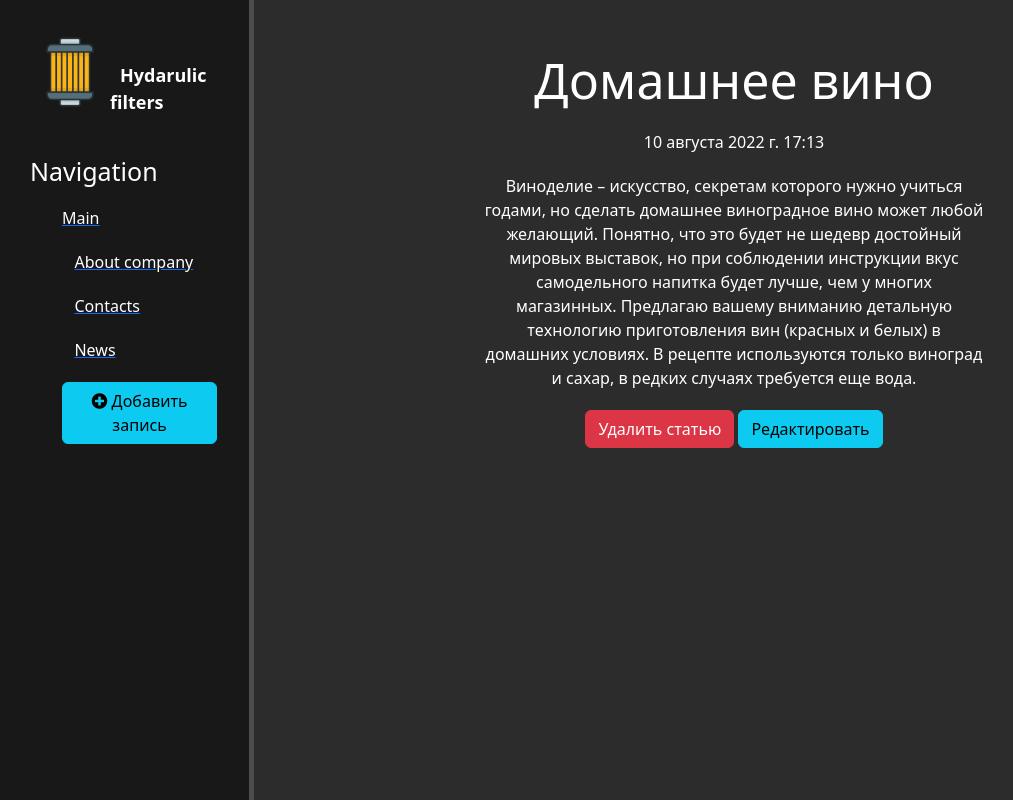
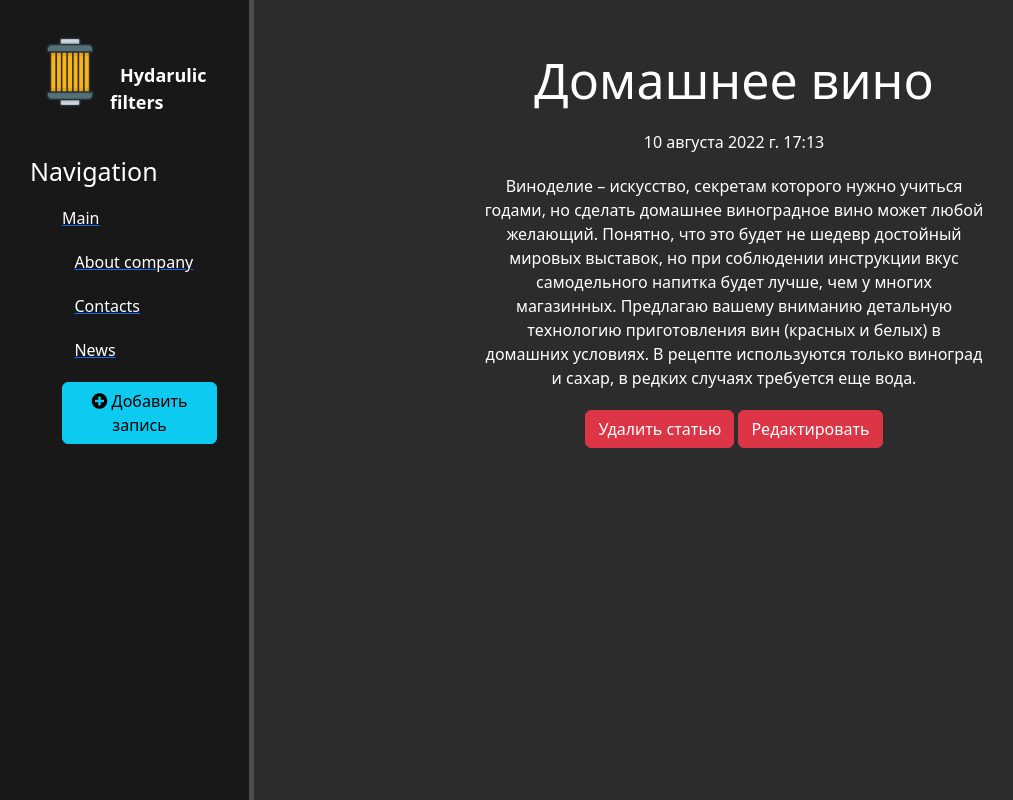
Before and after one commit to Dmitry-pytho/webapp, a Django app: page /news/3 in a window 1280 px wide. Shown: the whole page, without its empty margins (2-1015 px from the left). Run offline with Django 4.2, Linux system fonts and the light colour scheme; data comes from the database, SQL or seed files in the repository; some libraries are stand-ins or nearby versions.

Commit message:
replace button

```diff
--- a/itproger/news/templates/news/details_view.html
+++ b/itproger/news/templates/news/details_view.html
@@ -8,6 +8,6 @@
         <p>{{ article.date }}</p>
         <p>{{ article.full_text }}</p>
         <a href="{% url 'news-delete' article.id %}" class="btn btn-danger">Удалить статью</a>
-        <a href="{% url 'news-update' article.id %}" class="btn btn-info">Редактировать</a>
+        <a href="{% url 'news-update' article.id %}" class="btn btn-danger">Редактировать</a>
     </div>
 {% endblock %}
```
